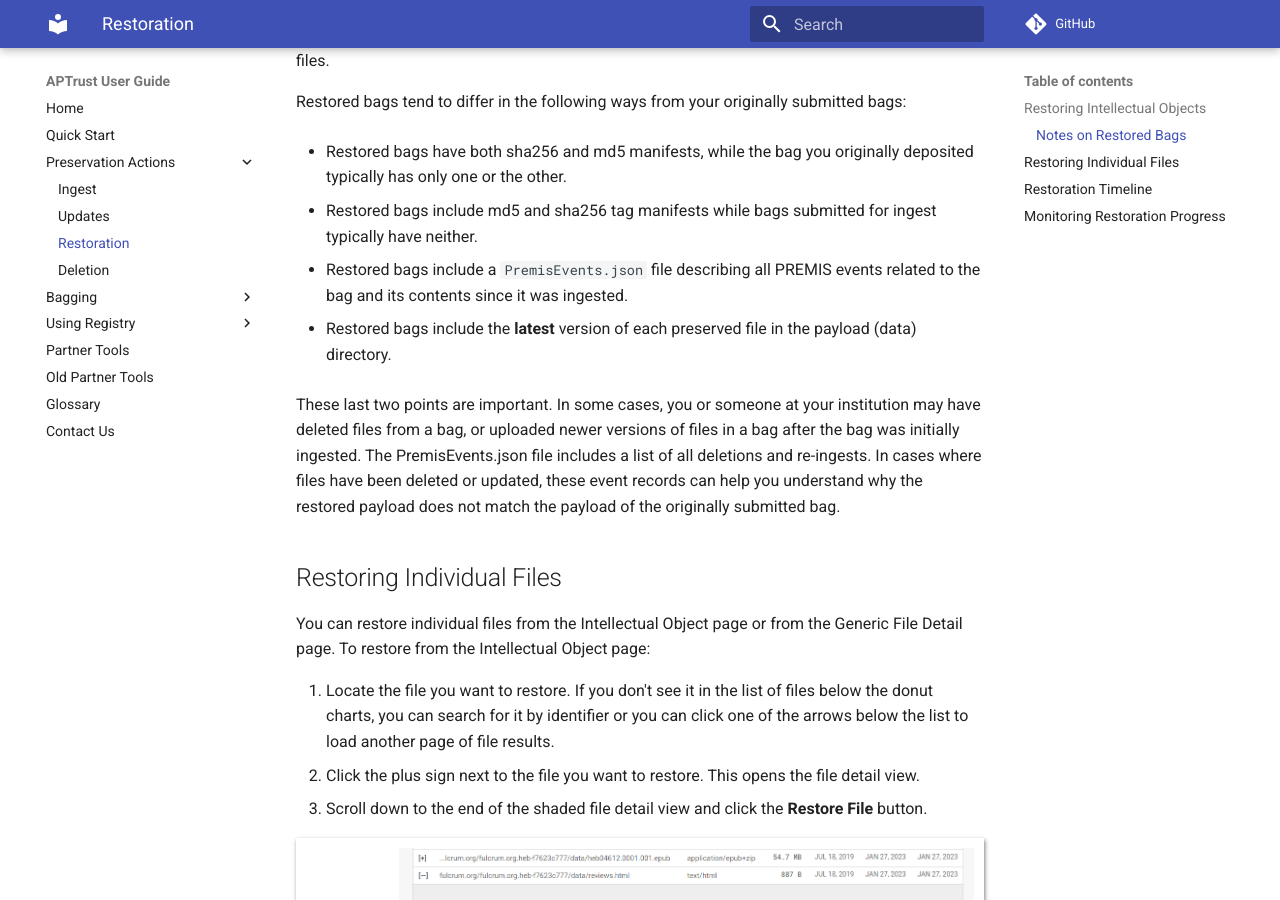
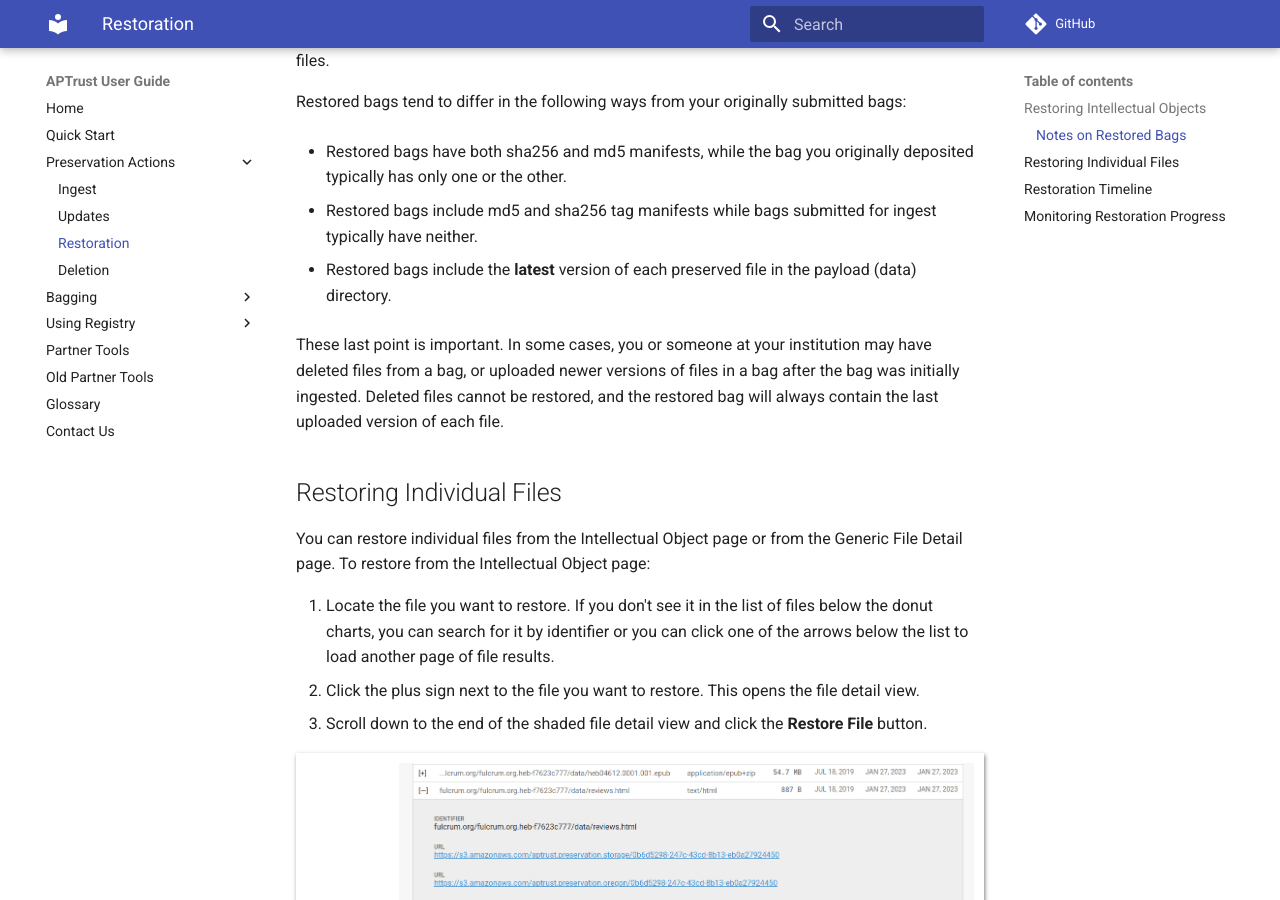
Before and after one commit to APTrust/userguide, an MkDocs documentation site: the page built from docs/preservation/restoration.md, in a window 1280 px wide and 900 px high, scrolled down 1646 px. Built offline with MkDocs 1.6.1 and Material for MkDocs 9.7.7, drawn with Linux system fonts in a browser that asks for light colours; comment, search, counter and statistics services are not loaded.

Commit message:
Deleted mention of PremisEvents.json, since we no longer include that in restore bags.

```diff
--- a/docs/preservation/restoration.md
+++ b/docs/preservation/restoration.md
@@ -39,11 +39,9 @@ Restored bags tend to differ in the following ways from your originally submitte
 
 * Restored bags include md5 and sha256 tag manifests while bags submitted for ingest typically have neither.
 
-* Restored bags include a `PremisEvents.json` file describing all PREMIS events related to the bag and its contents since it was ingested.
-
 * Restored bags include the __latest__ version of each preserved file in the payload (data) directory.
 
-These last two points are important. In some cases, you or someone at your institution may have deleted files from a bag, or uploaded newer versions of files in a bag after the bag was initially ingested. The PremisEvents.json file includes a list of all deletions and re-ingests. In cases where files have been deleted or updated, these event records can help you understand why the restored payload does not match the payload of the originally submitted bag.
+These last point is important. In some cases, you or someone at your institution may have deleted files from a bag, or uploaded newer versions of files in a bag after the bag was initially ingested. Deleted files cannot be restored, and the restored bag will always contain the last uploaded version of each file.
 
 
 ## Restoring Individual Files
```
